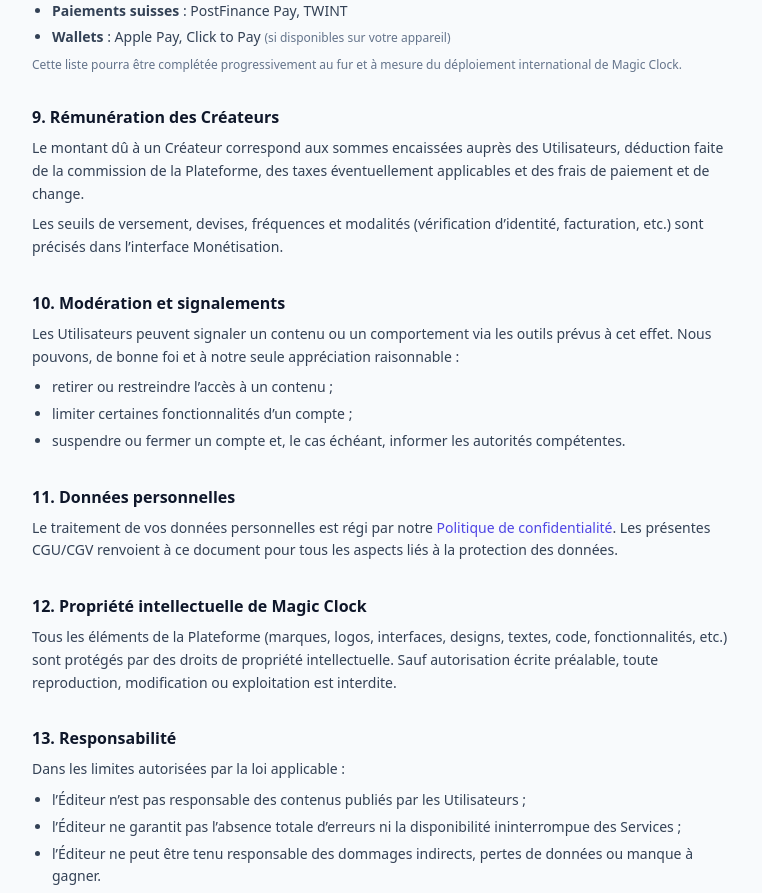
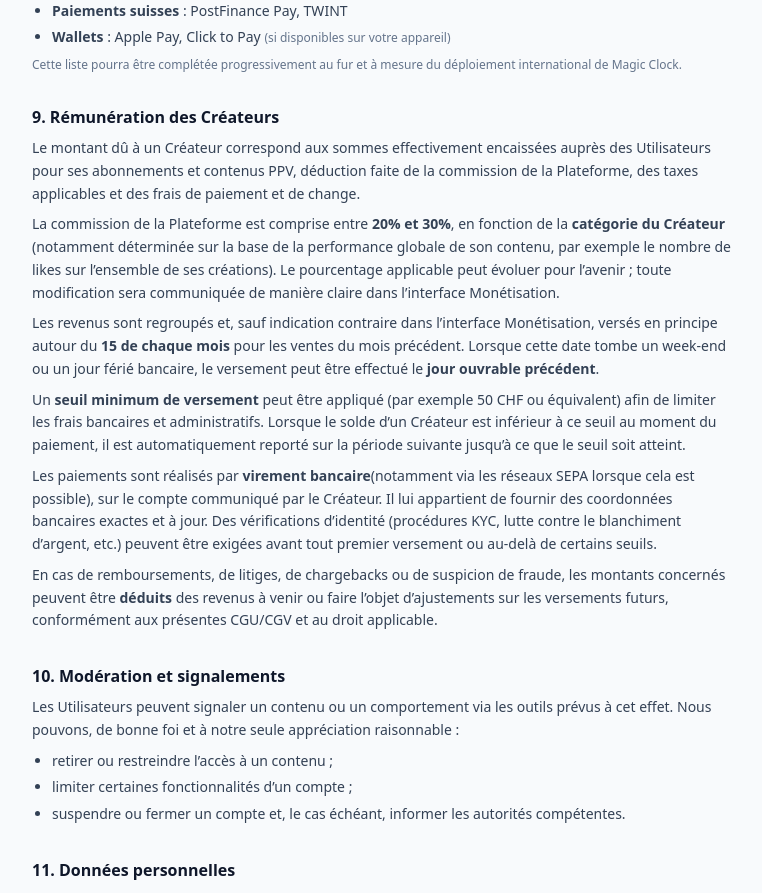
Before and after one commit to welcome-magic-clock/magic-clock-web-mvp, a Next.js app: page /legal/cgv in a window 1280 px wide. Shown: the part 3040-3933 px from the top of the page, without its empty margins (384-1146 px from the left). Built offline with nearby package versions, Linux system fonts and the light colour scheme.

Commit message:
Update page.tsx

```diff
--- a/app/legal/cgv/page.tsx
+++ b/app/legal/cgv/page.tsx
@@ -338,21 +338,59 @@ export default function LegalCGVPage() {
         {/* 8 bis. Moyens de paiement disponibles (section réutilisable) */}
         <PaymentMethodsSection />
 
-        {/* 9. Rémunération des créateurs */}
+               {/* 9. Rémunération des créateurs */}
         <section>
           <h2 className="text-base font-semibold text-slate-900">
             9. Rémunération des Créateurs
           </h2>
+
           <p className="mt-2">
-            Le montant dû à un Créateur correspond aux sommes encaissées auprès
-            des Utilisateurs, déduction faite de la commission de la
-            Plateforme, des taxes éventuellement applicables et des frais de
-            paiement et de change.
+            Le montant dû à un Créateur correspond aux sommes effectivement encaissées
+            auprès des Utilisateurs pour ses abonnements et contenus PPV, déduction
+            faite de la commission de la Plateforme, des taxes applicables et des frais
+            de paiement et de change.
           </p>
+
           <p className="mt-2">
-            Les seuils de versement, devises, fréquences et modalités
-            (vérification d’identité, facturation, etc.) sont précisés dans
-            l’interface Monétisation.
+            La commission de la Plateforme est comprise entre{" "}
+            <strong>20% et 30%</strong>, en fonction de la{" "}
+            <strong>catégorie du Créateur</strong> (notamment déterminée sur la base
+            de la performance globale de son contenu, par exemple le nombre de likes
+            sur l’ensemble de ses créations). Le pourcentage applicable peut évoluer
+            pour l’avenir ; toute modification sera communiquée de manière claire
+            dans l’interface Monétisation.
+          </p>
+
+          <p className="mt-2">
+            Les revenus sont regroupés et, sauf indication contraire dans
+            l’interface Monétisation, versés en principe autour du{" "}
+            <strong>15 de chaque mois</strong> pour les ventes du mois précédent.
+            Lorsque cette date tombe un week-end ou un jour férié bancaire, le
+            versement peut être effectué le <strong>jour ouvrable précédent</strong>.
+          </p>
+
+          <p className="mt-2">
+            Un <strong>seuil minimum de versement</strong> peut être appliqué (par
+            exemple 50 CHF ou équivalent) afin de limiter les frais bancaires et
+            administratifs. Lorsque le solde d’un Créateur est inférieur à ce seuil
+            au moment du paiement, il est automatiquement reporté sur la période
+            suivante jusqu’à ce que le seuil soit atteint.
+          </p>
+
+          <p className="mt-2">
+            Les paiements sont réalisés par <strong>virement bancaire</strong>
+            (notamment via les réseaux SEPA lorsque cela est possible), sur le compte
+            communiqué par le Créateur. Il lui appartient de fournir des coordonnées
+            bancaires exactes et à jour. Des vérifications d’identité
+            (procédures KYC, lutte contre le blanchiment d’argent, etc.) peuvent être
+            exigées avant tout premier versement ou au-delà de certains seuils.
+          </p>
+
+          <p className="mt-2">
+            En cas de remboursements, de litiges, de chargebacks ou de suspicion de
+            fraude, les montants concernés peuvent être <strong>déduits</strong> des
+            revenus à venir ou faire l’objet d’ajustements sur les versements
+            futurs, conformément aux présentes CGU/CGV et au droit applicable.
           </p>
         </section>
 
```
